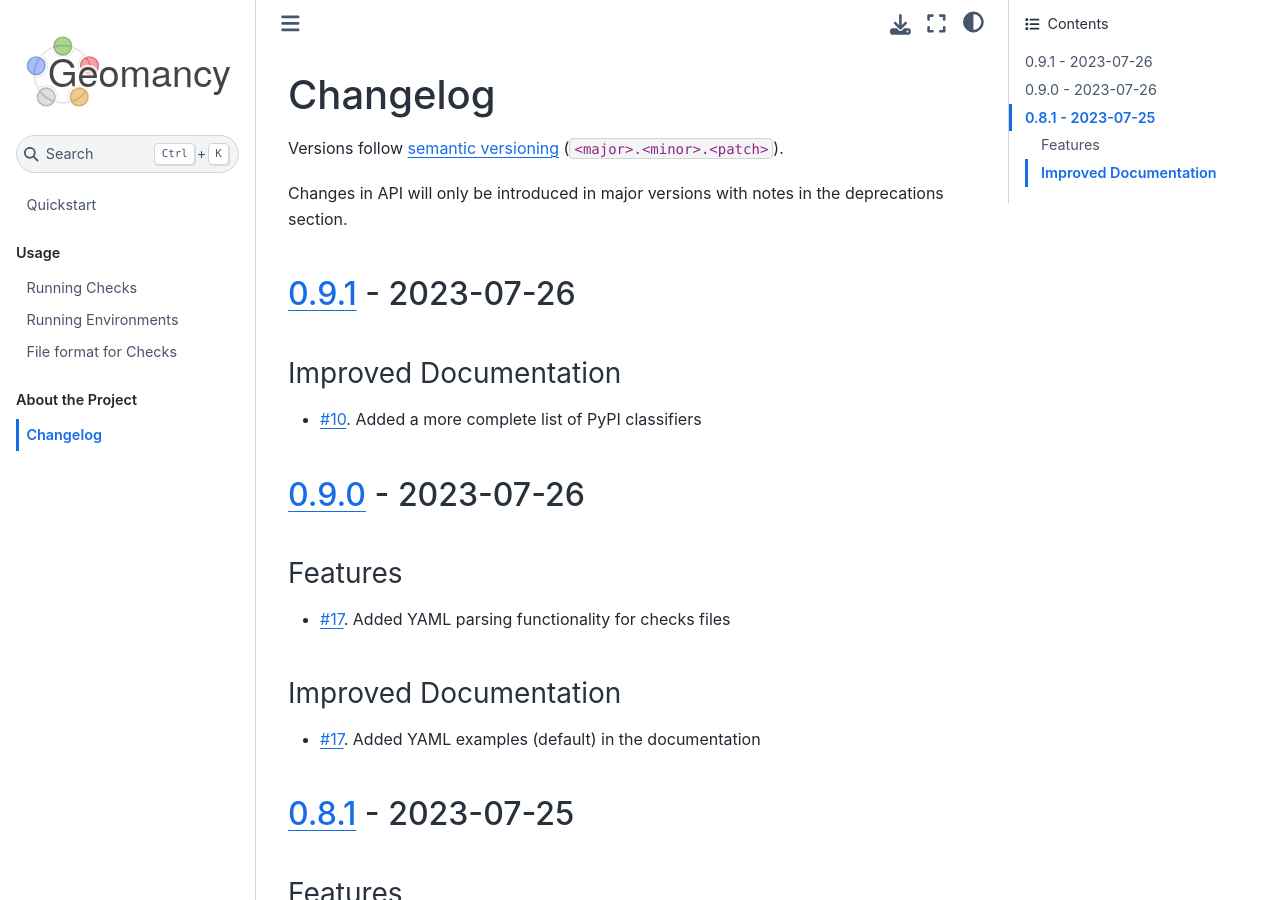
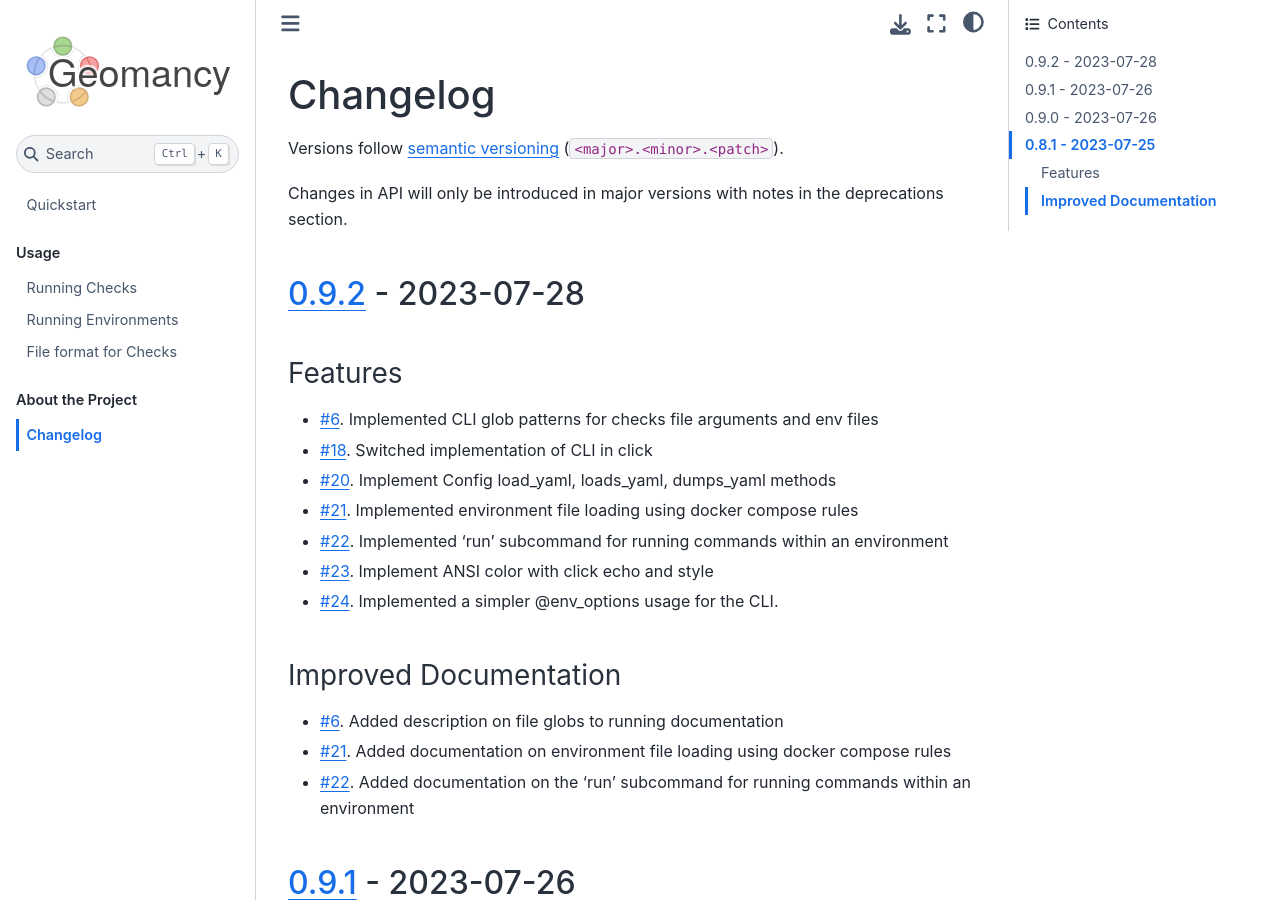
Before and after one commit to jlorieau/geomancy, a Sphinx documentation site: the page built from docs/changelog.md, in a window 1280 px wide and 900 px high. Built offline with Sphinx 7.4.7 and the Sphinx Book theme 1.1.4, drawn with Linux system fonts in a browser that asks for light colours.

Commit message:
Moved changes to changelog

```diff
--- a/docs/changelog.md
+++ b/docs/changelog.md
@@ -9,6 +9,27 @@ deprecations section.
 % Do not edit below this line, as the changelog is managed by towncrier
 
 <!-- towncrier release notes start -->
+
+## [0.9.2](https://github.com/jlorieau/geomancy/tree/0.9.2) - 2023-07-28
+
+
+### Features
+
+- [#6](https://github.com/jlorieau/geomancy/issues/6). Implemented CLI glob patterns for checks file arguments and env files
+- [#18](https://github.com/jlorieau/geomancy/issues/18). Switched implementation of CLI in click
+- [#20](https://github.com/jlorieau/geomancy/issues/20). Implement Config load_yaml, loads_yaml, dumps_yaml methods
+- [#21](https://github.com/jlorieau/geomancy/issues/21). Implemented environment file loading using docker compose rules
+- [#22](https://github.com/jlorieau/geomancy/issues/22). Implemented 'run' subcommand for running commands within an environment
+- [#23](https://github.com/jlorieau/geomancy/issues/23). Implement ANSI color with click echo and style
+- [#24](https://github.com/jlorieau/geomancy/issues/24). Implemented a simpler @env_options usage for the CLI.
+
+
+### Improved Documentation
+
+- [#6](https://github.com/jlorieau/geomancy/issues/6). Added description on file globs to running documentation
+- [#21](https://github.com/jlorieau/geomancy/issues/21). Added documentation on environment file loading using docker compose rules
+- [#22](https://github.com/jlorieau/geomancy/issues/22). Added documentation on the 'run' subcommand for running commands within an environment
+
 
 ## [0.9.1](https://github.com/jlorieau/geomancy/tree/0.9.1) - 2023-07-26
 
```
Also changed, not shown: changelog/18.feature.md (deleted, +0 -1 lines), changelog/20.feature.md (deleted, +0 -1 lines), changelog/21.doc.md (deleted, +0 -1 lines), changelog/21.feature.md (deleted, +0 -1 lines), changelog/22.doc.md (deleted, +0 -1 lines), changelog/22.feature.md (deleted, +0 -1 lines), changelog/23.feature.md (deleted, +0 -1 lines), changelog/6.doc.md (deleted, +0 -1 lines), changelog/6.feature.md (deleted, +0 -1 lines), 1 other file.
